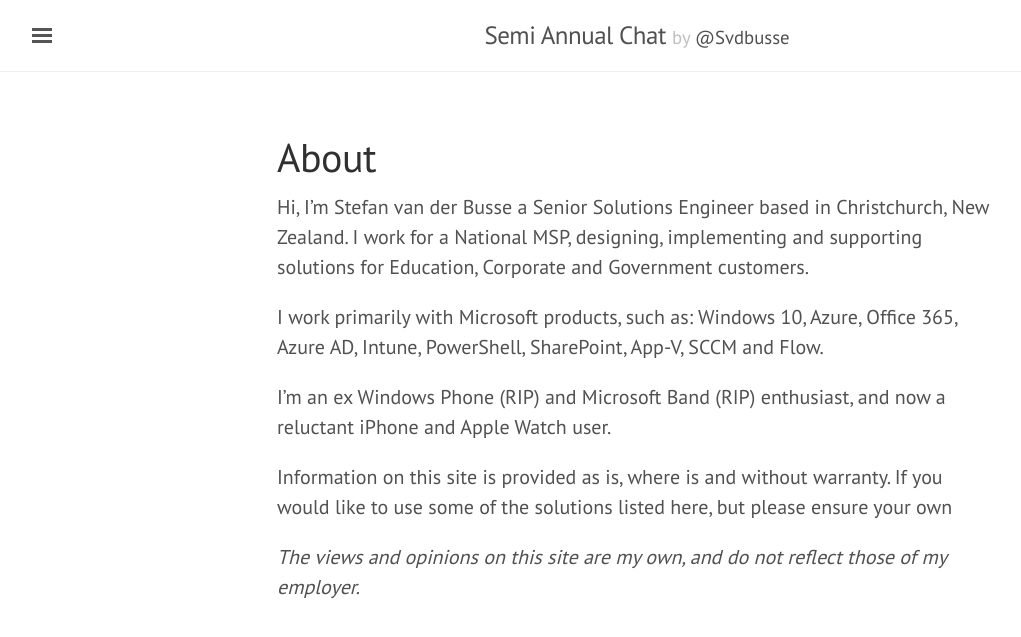
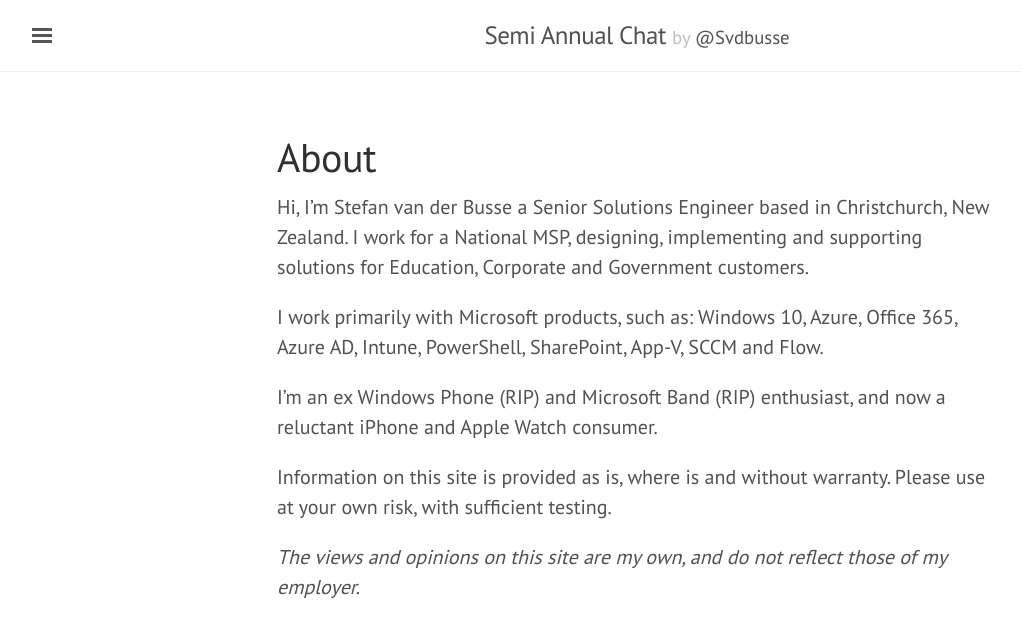
Before and after one commit to svdbusse/SemiAnnualChat, a Jekyll site: the page built from about.md, in a window 1280 px wide. Shown: the top 637 px of the page, without its empty margins (3-1024 px from the left). Built offline with Jekyll 4.4.1, drawn with Linux system fonts in a browser that asks for light colours; nearby versions of some CDN libraries; our own code applies the rules of GitHub Pages for plain Markdown files.

Commit message:
Corrected about page content and permalink

```diff
--- a/about.md
+++ b/about.md
@@ -1,7 +1,7 @@
 ---
 layout: page
 title: About
-permalink: /about/
+permalink: /About/
 ---
 
 Hi, I'm Stefan van der Busse a Senior Solutions Engineer based in Christchurch, New Zealand.
@@ -10,8 +10,8 @@
 I work primarily with Microsoft products, such as:
 Windows 10, Azure, Office 365, Azure AD, Intune, PowerShell, SharePoint, App-V, SCCM and Flow.
 
-I'm an ex Windows Phone (RIP) and Microsoft Band (RIP) enthusiast, and now a reluctant iPhone and Apple Watch user.
+I'm an ex Windows Phone (RIP) and Microsoft Band (RIP) enthusiast, and now a reluctant iPhone and Apple Watch consumer.
 
-Information on this site is provided as is, where is and without warranty. If you would like to use some of the solutions listed here, but please ensure your own
+Information on this site is provided as is, where is and without warranty. Please use at your own risk, with sufficient testing.
 
 *The views and opinions on this site are my own, and do not reflect those of my employer.*
```
